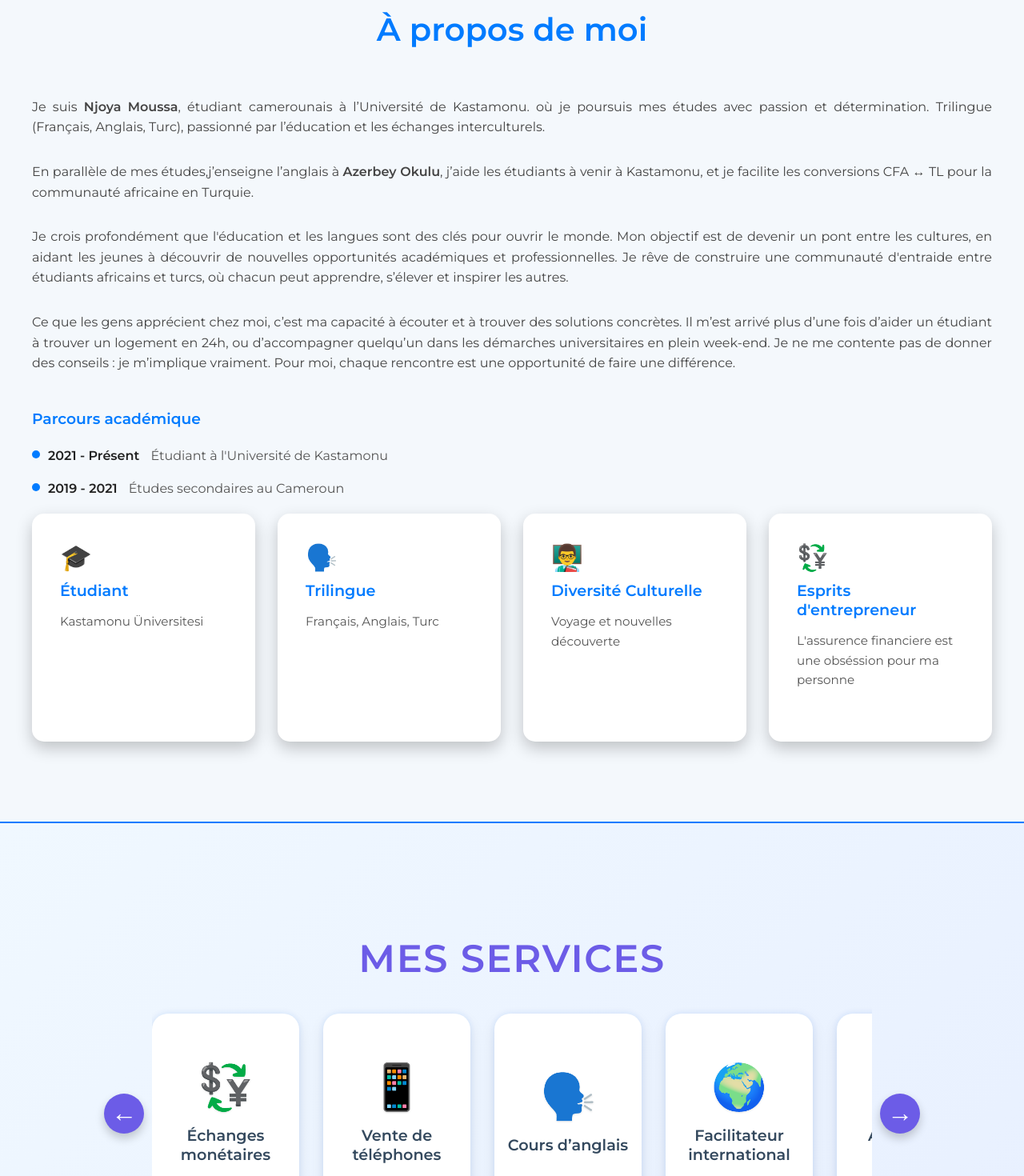
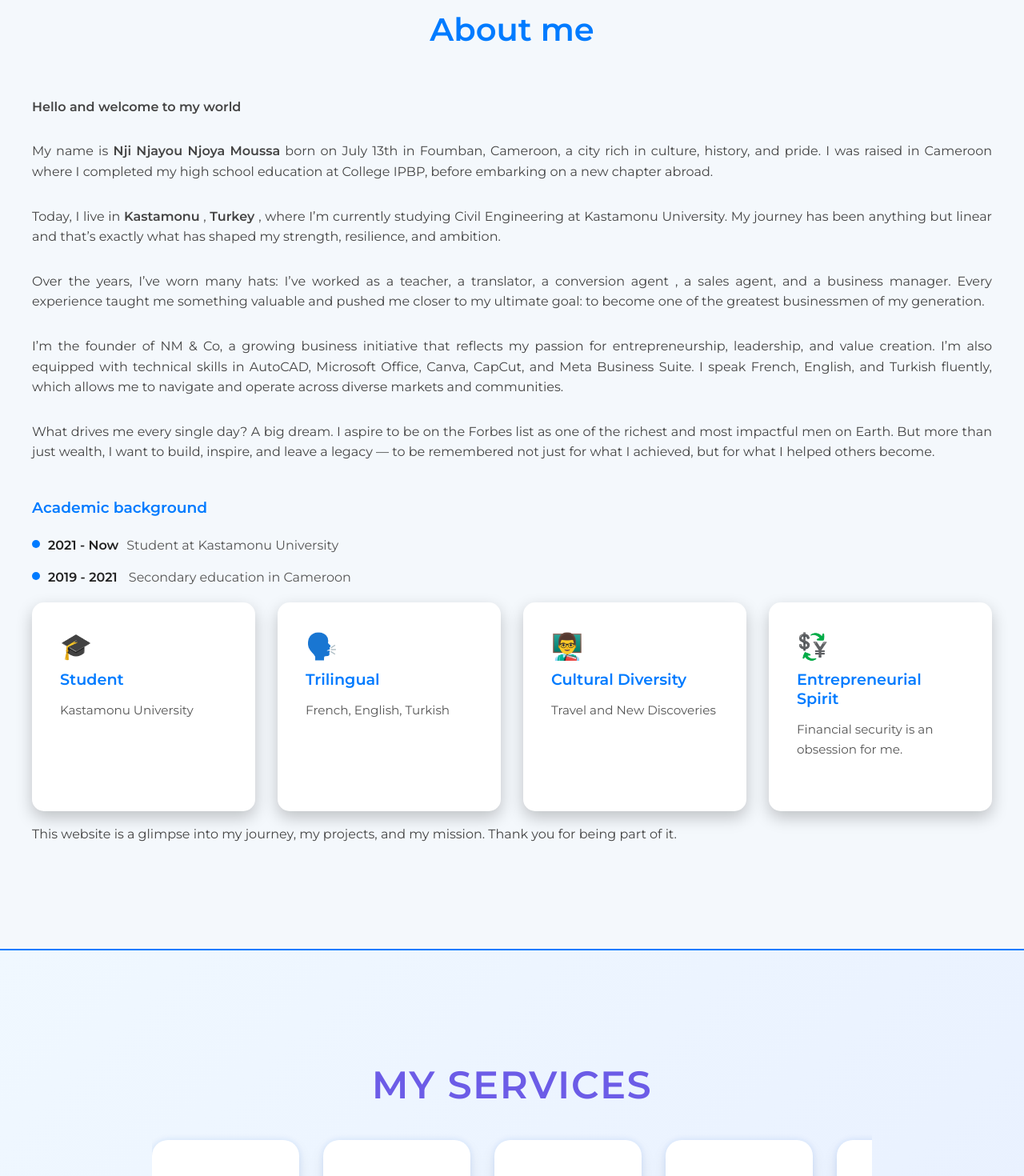
Before and after one commit to sincheCristian/webSite-njoya_moussa, a React (Create React App) app: page / in a window 1280 px wide. Shown: the part 1160-2630 px from the top of the page at 80% size. Built offline with nearby package versions, Linux system fonts and the light colour scheme.

Commit message:
Description de tes modifications

```diff
--- a/src/components/Footer.css
+++ b/src/components/Footer.css
@@ -88,12 +88,12 @@
   .signature {
     margin-top: 10px;
     font-style: italic;
-    font-size: 0.95rem;
+    font-size: 0.6rem;
     color: #888;
   }
   @media (max-width: 768px) {
   .footer {
-    font-size: 0.9rem;
+    font-size: 0.7rem;
     padding: 25px 15px;
   }
 
--- a/src/components/Footer.js
+++ b/src/components/Footer.js
@@ -9,7 +9,7 @@ function Footer() {
 
         <div className="footer-left">
           <h3>Njoya Moussa</h3>
-          <p>Étudiant, enseignant et facilitateur international.<br />Connectons-nous sur les réseaux !</p>
+          <p>Student, Teacher, and International Facilitator.<br />Let’s connect on social media!</p>
         </div>
 
         <div className="footer-center">
@@ -24,15 +24,15 @@ function Footer() {
         <div className="footer-right">
           <h4>Navigation</h4>
           <ul>
-            <li><a href="#home">Accueil</a></li>
-            <li><a href="#about">À propos</a></li>
-            <li><a href="#service">Mes services</a></li>
+            <li><a href="#home">Home</a></li>
+            <li><a href="#about">About</a></li>
+            <li><a href="#service">My services</a></li>
             <li><a href="#contact">Contact</a></li>
           </ul>
         </div>
       </div>
       <div className="footer-bottom">
-        <p>&copy; {new Date().getFullYear()} Njoya Moussa. Tous droits réservés.</p>
+        <p>&copy; {new Date().getFullYear()}Njoya Moussa. All rights reserved.</p>
         <p className="signature">Conçu & codé avec ❤️ par <strong>Christian Sinche</strong></p>
       </div>
     </footer>
--- a/src/components/navBar.js
+++ b/src/components/navBar.js
@@ -7,7 +7,7 @@ function NavBar() {
             <nav className="nav-links">
                 <a href="#home">Home</a>
                 <a href="#about">About</a>
-                <a href='#service'>Mes Services</a>
+                <a href='#service'>My Services</a>
                 <a href="#contact">Contact</a>
             </nav>
         </header>
--- a/src/pages/About.js
+++ b/src/pages/About.js
@@ -5,69 +5,80 @@ function About() {
   return (
     <section className="about-section" id="about">
       <div className="about-container">
-        <h2 className="section-title">À propos de moi</h2>
+        <h2 className="section-title">About me</h2>
+
         <div className="about-text">
             <p>
-              Je suis <strong>Njoya Moussa</strong>, étudiant camerounais à l’Université de Kastamonu.
-              où je poursuis mes études avec passion et détermination.
-              Trilingue (Français, Anglais, Turc), passionné par l’éducation et les échanges interculturels.
+               <p><h4>Hello and welcome to my world </h4></p>
+               My name is <strong>Nji Njayou Njoya Moussa</strong> born on July 13th in Foumban, Cameroon, a city rich in culture,
+               history, and pride. I was raised in Cameroon where I completed my high school education at College IPBP,
+               before embarking on a new chapter abroad.
             </p>
             <p>
-            En parallèle de mes études,j’enseigne l’anglais à <strong>Azerbey Okulu</strong>, j’aide les étudiants à venir à Kastamonu,
-            et je facilite les conversions CFA ↔ TL pour la communauté africaine en Turquie.
+              Today, I live in <strong>Kastamonu</strong> , <strong> Turkey </strong>, where I’m currently studying Civil Engineering at Kastamonu University.
+              My journey has been anything but linear  and that’s exactly what has shaped my strength,
+              resilience, and ambition.
             </p>
             <p>
-            Je crois profondément que l'éducation et les langues sont des clés pour ouvrir le monde.
-            Mon objectif est de devenir un pont entre les cultures, en aidant les jeunes à découvrir de nouvelles opportunités académiques et professionnelles.
-            Je rêve de construire une communauté d'entraide entre étudiants africains et turcs, où chacun peut apprendre, s’élever et inspirer les autres.
+              Over the years, I’ve worn many hats: I’ve worked as a teacher, a translator, a conversion agent
+              , a sales agent, and a business manager. Every experience taught me something valuable and pushed
+               me closer to my ultimate goal: to become one of the greatest businessmen of my generation.
             </p>
             <p>
-            Ce que les gens apprécient chez moi, c’est ma capacité à écouter et à trouver des solutions concrètes.
-              Il m’est arrivé plus d’une fois d’aider un étudiant à trouver un logement en 24h, ou d’accompagner quelqu’un dans les démarches universitaires en plein week-end.
-              Je ne me contente pas de donner des conseils : je m’implique vraiment.
-            Pour moi, chaque rencontre est une opportunité de faire une différence.
+              I’m the founder of NM & Co, a growing business initiative that reflects my passion for entrepreneurship, leadership,
+              and value creation. I’m also equipped with technical skills in AutoCAD, Microsoft Office, Canva, CapCut, and Meta
+              Business Suite. I speak French, English, and Turkish fluently, which allows me to navigate and operate across diverse
+              markets and communities.
+            </p>
+            <p>
+              What drives me every single day? A big dream. I aspire to be on the Forbes list as one of the richest and most
+              impactful men on Earth. But more than just wealth, I want to build, inspire, and leave a legacy — to be remembered
+              not just for what I achieved, but for what I helped others become.
             </p>
 
             <div className="timeline">
-              <h3>Parcours académique</h3>
+              <h3>Academic background</h3>
               <ul>
                 <li>
-                  <span className="year">2021 - Présent</span> Étudiant à l'Université de Kastamonu
+                  <span className="year">2021 - Now</span>Student at Kastamonu University
                 </li>
                 <li>
-                  <span className="year">2019 - 2021</span> Études secondaires au Cameroun
+                  <span className="year">2019 - 2021</span> Secondary education in Cameroon
                 </li>
               </ul>
             </div>
           </div>
         <div className="about-content">
 
-
           <div className="about-right">
             <div className="about-cards">
               <div className="card">
                 <span className="icon">🎓</span>
-                <h3>Étudiant</h3>
-                <p>Kastamonu Üniversitesi</p>
+                <h3>Student</h3>
+                <p>Kastamonu University</p>
               </div>
               <div className="card">
                 <span className="icon">🗣️</span>
-                <h3>Trilingue</h3>
-                <p>Français, Anglais, Turc</p>
+                <h3>Trilingual</h3>
+                <p>French, English, Turkish</p>
               </div>
               <div className="card">
                 <span className="icon">👨‍🏫</span>
-                <h3>Diversité Culturelle</h3>
-                <p>Voyage et nouvelles découverte</p>
+                <h3>Cultural Diversity</h3>
+                <p>Travel and New Discoveries</p>
               </div>
               <div className="card">
                 <span className="icon">💱</span>
-                <h3>Esprits d'entrepreneur</h3>
-                <p>L'assurence financiere est une obséssion pour ma personne</p>
+                <h3>Entrepreneurial Spirit</h3>
+                <p>Financial security is an obsession for me.</p>
               </div>
             </div>
           </div>
         </div>
+        <p>
+          This website is a glimpse into my journey, my projects, and my mission.
+          Thank you for being part of it.
+        </p>
       </div>
     </section>
   );
--- a/src/pages/Contact.js
+++ b/src/pages/Contact.js
@@ -26,11 +26,11 @@ function Contact() {
       'UUVINaWy0LUDtZGDZ'
     )
     .then(() => {
-      alert("Message envoyé avec succès !");
+      alert("Message sent successfully!");
       setFormData({ name: '', email: '', message: '' });
     })
     .catch((err) => {
-      alert("Erreur lors de l'envoi. Réessayez.");
+      alert("Error sending message. Please try again.");
       console.error(err);
     })
     .finally(() => {
@@ -42,23 +42,23 @@ function Contact() {
       <div className="contact-container">
         <h2>Contactez Moi</h2>
         <form onSubmit={handleSubmit} className="contact-form" noValidate>
-          <label htmlFor="name">Nom</label>
+          <label htmlFor="name">Name</label>
           <input
             type="text" name="name" value={formData.name}
-            onChange={handleChange} required placeholder="Votre nom"
+            onChange={handleChange} required placeholder="Your Name"
           />
-          <label htmlFor="email">Email (Vérifier bien votre email avant d'envoyer)*</label>
+          <label htmlFor="email">Email (Make sure to check your email carefully before sending.)*</label>
           <input
             type="email" name="email" value={formData.email}
-            onChange={handleChange} required placeholder="Votre email"
+            onChange={handleChange} required placeholder="Your email"
           />
           <label htmlFor="message">Message</label>
           <textarea
             name="message" value={formData.message}
-            onChange={handleChange} required placeholder="Votre message" rows="5"
+            onChange={handleChange} required placeholder="Your message" rows="5"
           ></textarea>
           <button type="submit" className="btn-primary" disabled={isLoading}>
-            {isLoading ? "Envoi en cours..." : "Envoyer"}</button>
+            {isLoading ? "Sending..." : "Send"}</button>
         </form>
       </div>
     </section>
--- a/src/pages/Service.js
+++ b/src/pages/Service.js
@@ -5,60 +5,61 @@ const servicesData = [
     {
       id: 1,
       icon: '💱',
-      title: 'Échanges monétaires',
+      title: 'Currency Exchange',
       description: `
-        Vous avez besoin de convertir de l'argent entre le Franc CFA et la Livre Turque (₺) ?
+        Need to convert money between the CFA Franc and the Turkish Lira (₺)?
 
-        ✅ Du Franc CFA vers la Livre Turque : commission de 10%
-        ✅ De la Livre Turque vers le Franc CFA : commission de 5%
+        ✅ From CFA Franc to Turkish Lira: 10% commission
+        ✅ From Turkish Lira to CFA Franc: 5% commission
 
-        Service rapide, sécurisé et accessible à tous les étudiants africains en Turquie.
+        Fast, secure service accessible to all African students in Turkey.
       `
     },
     {
       id: 2,
       icon: '📱',
-      title: 'Vente de téléphones',
+      title: 'Phone Sales',
       description: `
-        Moussa propose des téléphones neufs et d’occasion à prix compétitifs.
-        Livraison rapide, garanties disponibles, et conseils personnalisés pour bien choisir votre appareil.
+        Moussa offers new and used phones at competitive prices.
+        Fast delivery, warranties available, and personalized advice to help you choose the right device.
       `
     },
     {
       id: 3,
       icon: '🗣️',
-      title: 'Cours d’anglais',
+      title: 'English Lessons',
       description: `
-        Moussa enseigne l’anglais avec passion et méthode.
-        Cours particuliers ou en groupe, adaptés aux débutants comme aux avancés.
+        Moussa teaches English with passion and method.
+        Private or group lessons, suitable for beginners and advanced learners alike.
       `
     },
     {
       id: 4,
       icon: '🌍',
-      title: 'Facilitateur international',
+      title: 'International Facilitator',
       description: `
-        Vous souhaitez venir étudier en Turquie ? Moussa vous accompagne dans toutes les démarches : inscription universitaire, logement, visa, etc.
+        Want to study in Turkey? Moussa assists you with all procedures: university registration, housing, visa, and more.
       `
     },
     {
       id: 5,
       icon: '✈️',
-      title: 'Agence de voyage',
+      title: 'Travel Agency',
       description: `
-        Organisation complète de votre voyage vers la Turquie : billets d’avion, accueil à l’aéroport, logement temporaire, conseils administratifs.
+        Complete organization of your trip to Turkey: flight tickets, airport pickup, temporary accommodation, and administrative advice.
       `
     },
     {
       id: 6,
       icon: '💼',
-      title: 'Business & Représentation',
+      title: 'Business & Representation',
       description: `
-        Moussa représente des entreprises africaines en Turquie pour l’import-export.
-        Il met en relation acheteurs, étudiants, et partenaires d’affaires fiables.
+        Moussa represents African companies in Turkey for import-export.
+        He connects buyers, students, and reliable business partners.
       `
     }
-  ];
+];
+
 
 
 function Services() {
@@ -78,7 +79,7 @@ function Services() {
 
   return (
     <section className="services-section" id="service">
-      <h2>Mes Services</h2>
+      <h2>My Services</h2>
 
       <div className="slider-wrapper">
         <button className="arrow left-arrow" onClick={() => scroll('left')} aria-label="Défiler vers la gauche">
```
Also changed, not shown: 1 other file (tests, documents, lock files or other folders).
